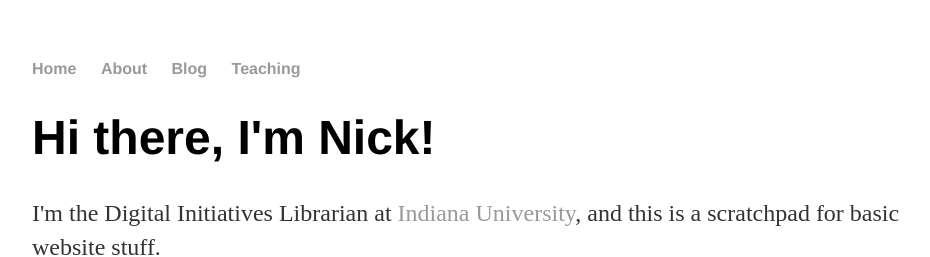
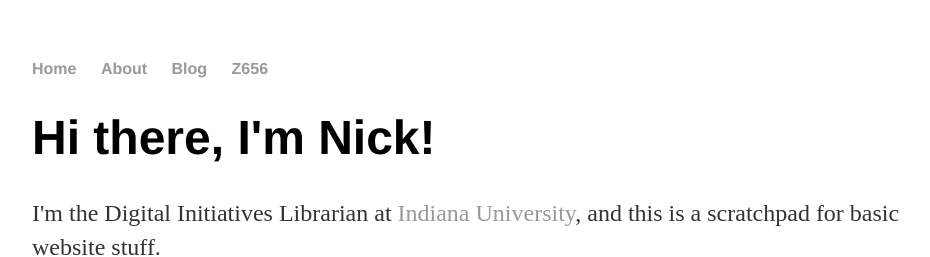
Before and after one commit to nhomenda/nhomenda.github.io, a Jekyll site: the page built from index.html, in a window 1280 px wide. Shown: the top 257 px of the page, without its empty margins (160-1090 px from the left). Built offline with Jekyll 4.4.1, drawn with Linux system fonts in a browser that asks for light colours.

Commit message:
Update default.html

```diff
--- a/_layouts/default.html
+++ b/_layouts/default.html
@@ -11,7 +11,7 @@
 	        		<li><a href="/">Home</a></li>
 		        	<li><a href="/about">About</a></li>
 				<li><a href="/blog">Blog</a></li>
-				<li><a href="/teaching/">Teaching</a>
+				<li><a href="/Z656/">Z656</a>
 	    		</ul>
 			</nav>
 			<div class="container">
```
